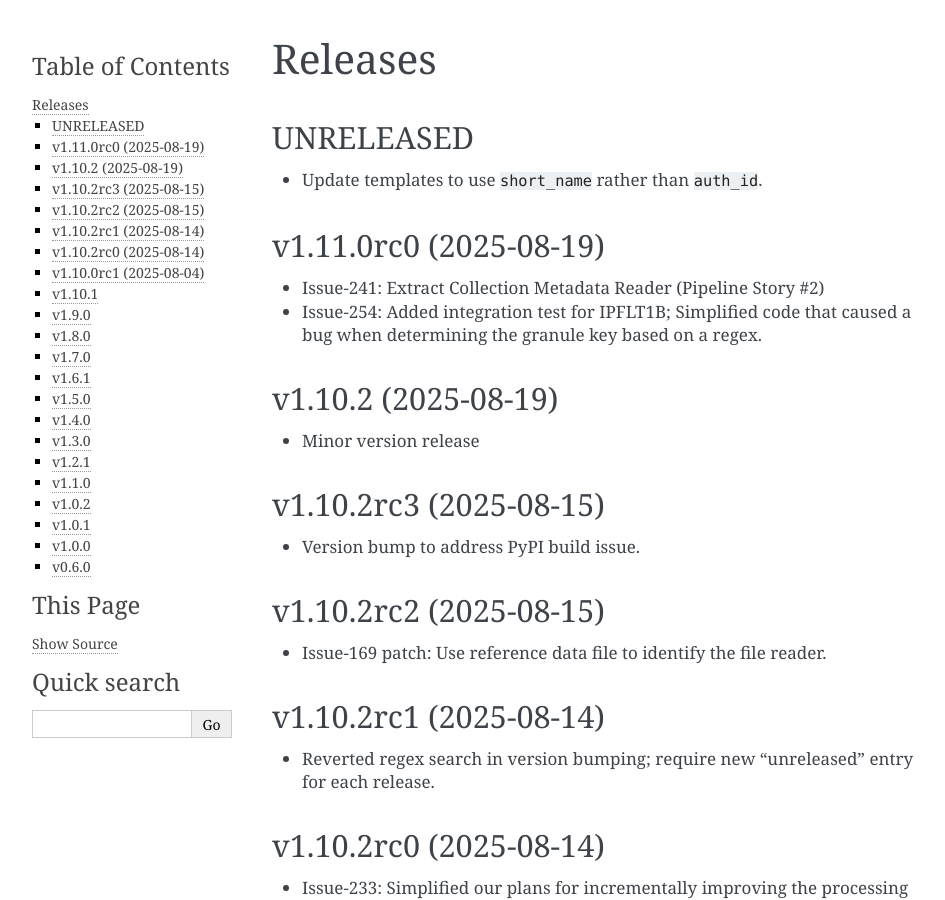
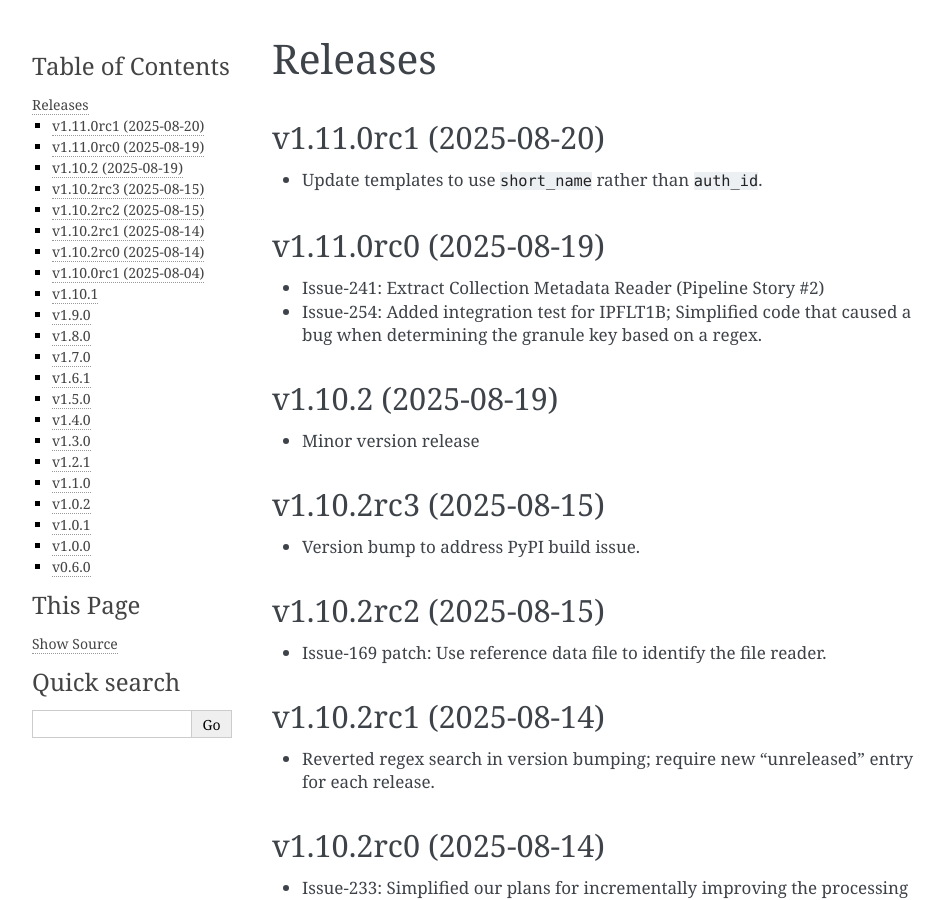
Before and after one commit to nsidc/granule-metgen, a Sphinx documentation site: the page built from docs/source/releases.rst, in a window 1280 px wide and 900 px high. Shown: the whole window, without its empty margins (148-1093 px from the left). Built offline with Sphinx 7.4.7, drawn with Linux system fonts in a browser that asks for light colours.

Commit message:
Bump version: 1.11.0rc0 → 1.11.0rc1

```diff
--- a/CHANGELOG.md
+++ b/CHANGELOG.md
@@ -1,4 +1,4 @@
-## UNRELEASED
+## v1.11.0rc1 (2025-08-20)
 
 * Update templates to use `short_name` rather than `auth_id`.
 
--- a/docs/source/conf.py
+++ b/docs/source/conf.py
@@ -6,8 +6,8 @@ sys.path.insert(0, str(Path("..", "..", "src").resolve()))
 project = "MetGenC"
 copyright = "2024, NSIDC"
 author = "National Snow and Ice Data Center"
-release = "v1.11.0rc0"
-version = "v1.11.0rc0"
+release = "v1.11.0rc1"
+version = "v1.11.0rc1"
 
 extensions = [
     "myst_parser",
--- a/pyproject.toml
+++ b/pyproject.toml
@@ -1,6 +1,6 @@
 [tool.poetry]
 name = "nsidc-metgenc"
-version = "1.11.0rc0"
+version = "1.11.0rc1"
 description = "The nsidc-metgenc package enables data producers as well as Operations staff managing the data ingest workflow to create metadata files conforming to NASA's Common Metadata Repository UMM-G specification."
 authors = ["National Snow and Ice Data Center (NSIDC) <nsidc@nsidc.org>"]
 readme = "README.md"
@@ -53,7 +53,7 @@ requests = "^2.32.4"
 beautifulsoup4 = "^4.13.4"
 
 [tool.bumpversion]
-current_version = "1.11.0rc0"
+current_version = "1.11.0rc1"
 parse = """(?x)
     (?P<major>0|[1-9]\\d*)\\.
     (?P<minor>0|[1-9]\\d*)\\.
```
Also changed, not shown: 1 other file.
